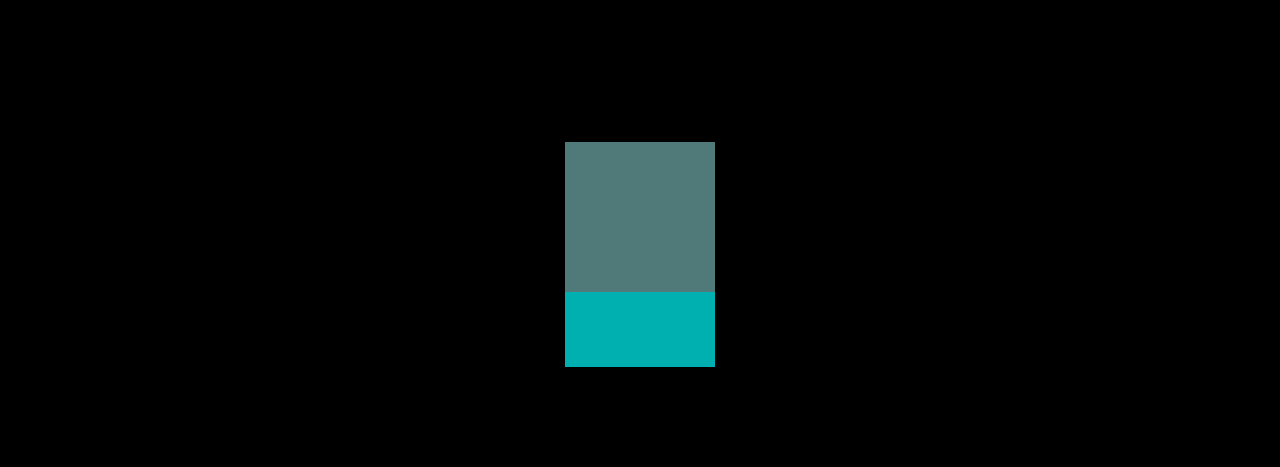
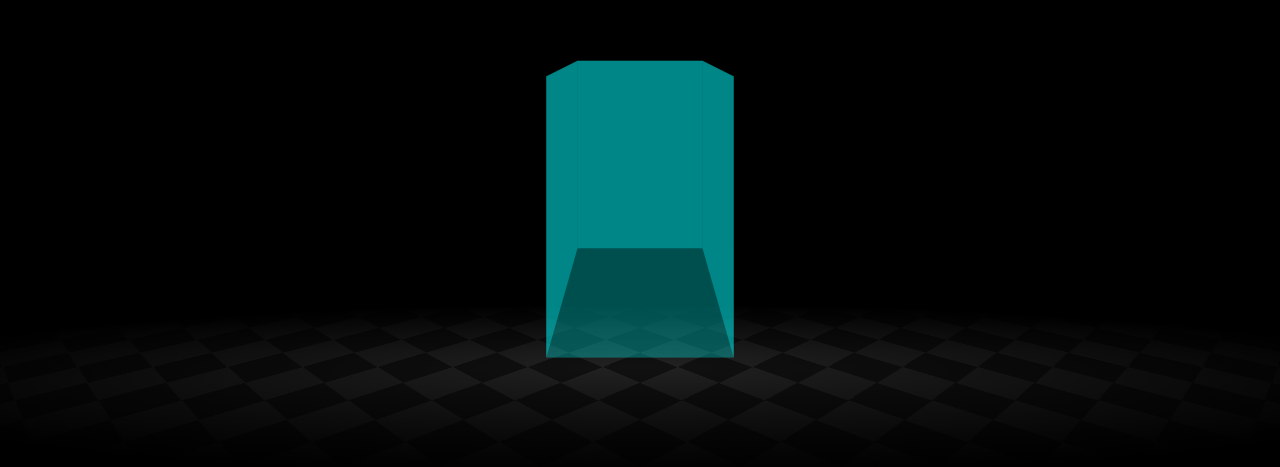
Before and after one commit to snouragan/WebOS-App, a plain HTML site: page client/test.html in a window 1280 px wide. Shown: the part 183-650 px from the top of the page. Drawn offline with Linux system fonts and the light colour scheme.

Commit message:
fix 3d test

```diff
--- a/client/test.html
+++ b/client/test.html
@@ -18,7 +18,7 @@
             <div class="left"></div>
             <div class="right"></div>
             <div class="top"></div>
-            <div class="bottom"></div>
+            <!-- <div class="bottom"></div> -->
 
         </div>
 
--- a/client/test.scss
+++ b/client/test.scss
@@ -5,7 +5,7 @@
 }
 
 :root {
-    --boxColor: rgba(0, 255, 255, 0.322);
+    --boxColor: rgba(0, 255, 255, 0.308);
 }
 
 html,
@@ -18,21 +18,32 @@ body {
     justify-content: center;
     align-items: center;
     font-size: 75px;
+
+    perspective: 10em;
     -moz-perspective: 10em;
+
+    perspective-origin: 50% calc(50% - 2em);
     -moz-perspective-origin: 50% calc(50% - 2em);
 }
 
 .scene {
     position: relative;
     transform-style: preserve-3d;
+    -moz-transform-style: preserve-3d;
 }
 
 .box {
+    perspective: 5em;
+    -moz-perspective: 5em;
+
+    perspective-origin: 50% calc(50% - 2em);
+    -moz-perspective-origin: 50% calc(50% - 2em);
+
     height: 3em;
     width: 2em;
-    background: var(--boxColor);
+    background: transparent;
     position: absolute;
-    top: -1em;
+    top: -2em;
     left: -1em;
 
     .left,
@@ -65,13 +76,20 @@ body {
         position: absolute;
         width: 2em;
         height: 2em;
-        // background: var(--boxColor);
-        background: rgba(255, 0, 0, 0.312);
+        background: var(--boxColor);
+
+        transform: translateY(-50%) rotateX(90deg);
         -moz-transform: translateY(-50%) rotateX(90deg);
     }
 
     .bottom {
+        position: absolute;
+        width: 2em;
+        height: 2em;
+        background: var(--boxColor);
 
+        transform: translateY(100%) rotateX(90deg);
+        -moz-transform: translateY(10   0%) rotateX(90deg);
     }
 }
 
```
Also changed, not shown: client/test.css, 1 other file.
